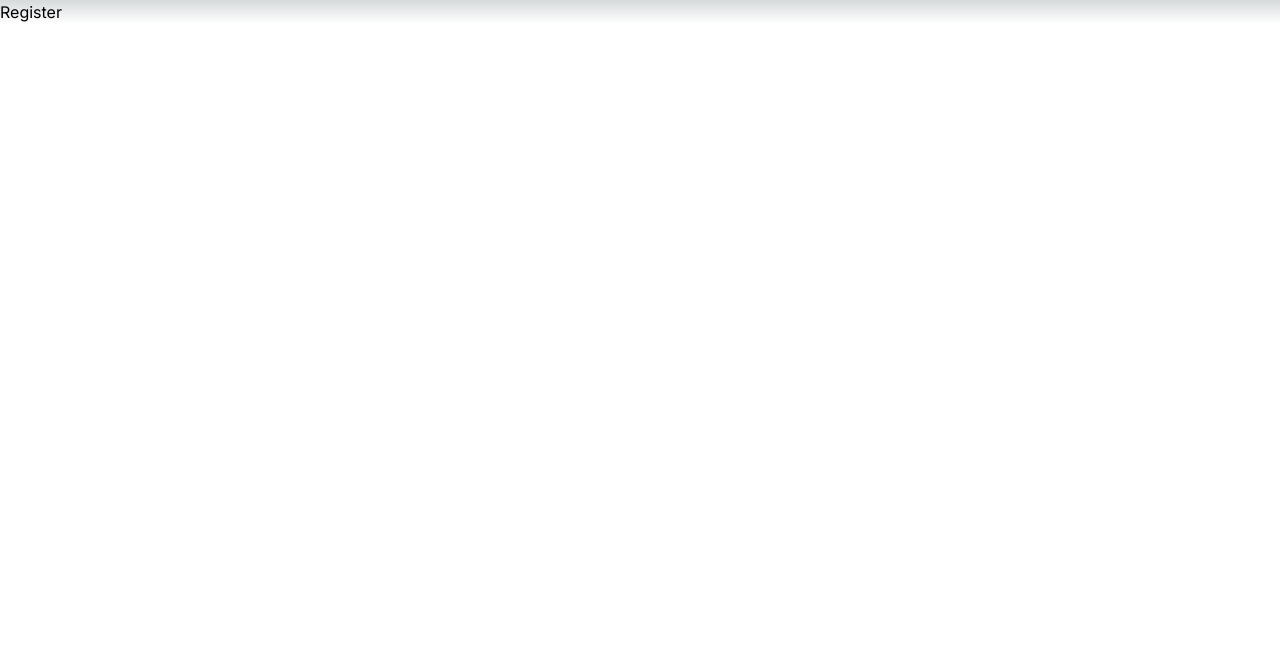
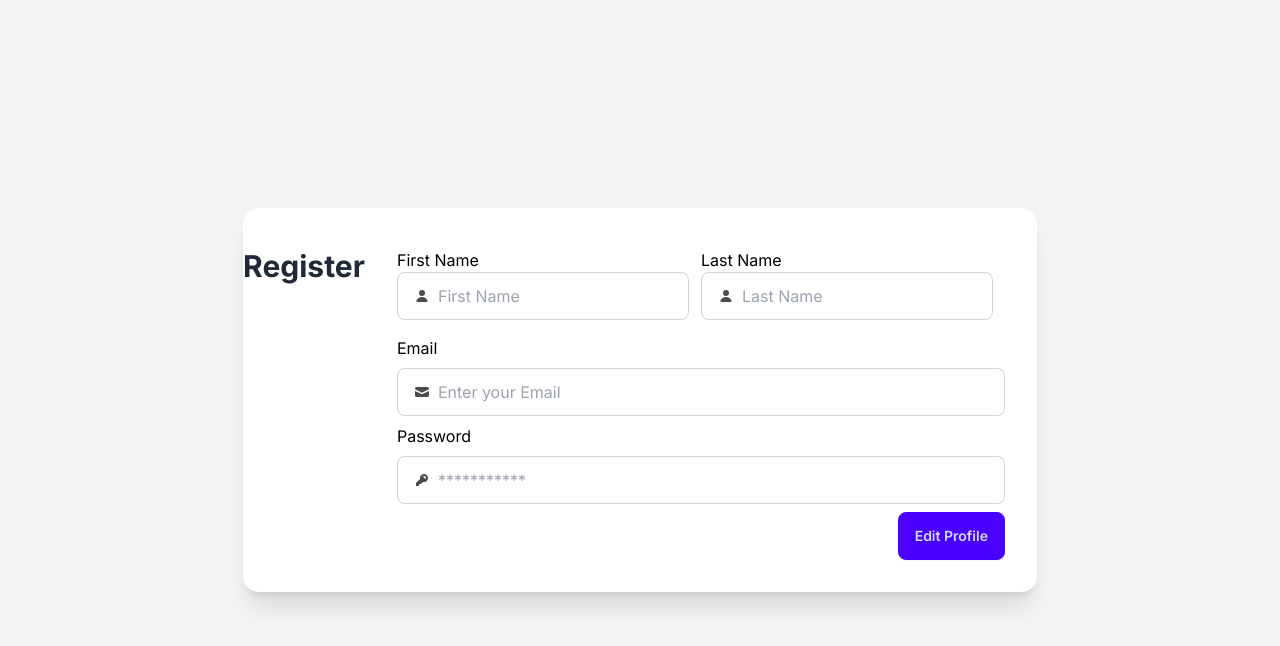
Before and after one commit to ramath-x/next-login, a Next.js app: page /register in a window 1280 px wide. Shown: the top 646 px of the page. Built offline with nearby package versions, Linux system fonts and the light colour scheme.

Commit message:
fornt-end -components RegisterForm

```diff
--- a/app/components/ProfileForm.js
+++ b/app/components/ProfileForm.js
@@ -11,14 +11,31 @@
                 </div>
                 <div className="card-body">
                     <div className="flex flex-row">
-                        <div>
-                            <label className="mt-2 mb-2">First Name</label>
-                            <input className="mt-2 mb-2 input input-bordered w-full max-w-xs" type="text" name="firstName" value="John"></input>
+                        <div className="mt-2 mb-2"> First Name
+                            <label className="mt-1 mb-1 mr-2 input input-bordered flex items-center gap-2">
+                                <svg
+                                    xmlns="http://www.w3.org/2000/svg"
+                                    viewBox="0 0 16 16"
+                                    fill="currentColor"
+                                    className="h-4 w-4 opacity-70">
+                                    <path
+                                        d="M8 8a3 3 0 1 0 0-6 3 3 0 0 0 0 6ZM12.735 14c.618 0 1.093-.561.872-1.139a6.002 6.002 0 0 0-11.215 0c-.22.578.254 1.139.872 1.139h9.47Z" />
+                                </svg>
+                                <input type="text" className="grow" value={"John"} />
+                            </label>
                         </div>
-                        <div>
-
-                            <label className="mt-2 mb-2">Last Name</label>
-                            <input className="mt-2 mb-2 input input-bordered w-full max-w-xs" type="text" name="lastName" value="Doe"></input>
+                        <div className="mt-2 mb-2"> Last Name
+                            <label className="mt-1 mb-1 mr-2 input input-bordered flex items-center gap-2">
+                                <svg
+                                    xmlns="http://www.w3.org/2000/svg"
+                                    viewBox="0 0 16 16"
+                                    fill="currentColor"
+                                    className="h-4 w-4 opacity-70">
+                                    <path
+                                        d="M8 8a3 3 0 1 0 0-6 3 3 0 0 0 0 6ZM12.735 14c.618 0 1.093-.561.872-1.139a6.002 6.002 0 0 0-11.215 0c-.22.578.254 1.139.872 1.139h9.47Z" />
+                                </svg>
+                                <input type="text" className="grow" value={"John"} />
+                            </label>
                         </div>
                     </div>
                     <div className="">
--- a/app/components/RegisterForm.js
+++ b/app/components/RegisterForm.js
@@ -0,0 +1,74 @@
+export default function RegisterForm() {
+    return (
+        <div className="flex items-center justify-center min-h-screen bg-gray-100">
+            <div className="card lg:card-side bg-base-100 shadow-xl">
+                <div className="mt-10 mb-2 text-3xl font-bold text-center text-gray-800">Register</div>
+                <div className="card-body">
+                    <div className="flex flex-row">
+                        <div className="mt-2 mb-2 mr-3"> First Name
+                            <label className="input input-bordered flex items-center gap-2">
+                                <svg
+                                    xmlns="http://www.w3.org/2000/svg"
+                                    viewBox="0 0 16 16"
+                                    fill="currentColor"
+                                    className="h-4 w-4 opacity-70">
+                                    <path
+                                        d="M8 8a3 3 0 1 0 0-6 3 3 0 0 0 0 6ZM12.735 14c.618 0 1.093-.561.872-1.139a6.002 6.002 0 0 0-11.215 0c-.22.578.254 1.139.872 1.139h9.47Z" />
+                                </svg>
+                                <input type="text" className="grow" placeholder="First Name" />
+                            </label>
+                        </div>
+                        <div className="mt-2 mb-2 mr-3"> Last Name
+                            <label className="input input-bordered flex items-center gap-2">
+                                <svg
+                                    xmlns="http://www.w3.org/2000/svg"
+                                    viewBox="0 0 16 16"
+                                    fill="currentColor"
+                                    className="h-4 w-4 opacity-70">
+                                    <path
+                                        d="M8 8a3 3 0 1 0 0-6 3 3 0 0 0 0 6ZM12.735 14c.618 0 1.093-.561.872-1.139a6.002 6.002 0 0 0-11.215 0c-.22.578.254 1.139.872 1.139h9.47Z" />
+                                </svg>
+                                <input type="text" className="grow" placeholder="Last Name" />
+                            </label>
+                        </div>
+                    </div>
+                    <div className="">
+                        Email
+                    </div>
+                    <label className="input input-bordered flex items-center gap-2">
+                        <svg
+                            xmlns="http://www.w3.org/2000/svg"
+                            viewBox="0 0 16 16"
+                            fill="currentColor"
+                            className="h-4 w-4 opacity-70">
+                            <path
+                                d="M2.5 3A1.5 1.5 0 0 0 1 4.5v.793c.026.009.051.02.076.032L7.674 8.51c.206.1.446.1.652 0l6.598-3.185A.755.755 0 0 1 15 5.293V4.5A1.5 1.5 0 0 0 13.5 3h-11Z" />
+                            <path
+                                d="M15 6.954 8.978 9.86a2.25 2.25 0 0 1-1.956 0L1 6.954V11.5A1.5 1.5 0 0 0 2.5 13h11a1.5 1.5 0 0 0 1.5-1.5V6.954Z" />
+                        </svg>
+                        <input type="text" className="grow" placeholder="Enter your Email" />
+                    </label>
+                    <div>
+                        Password
+                    </div>
+                    <label className="input input-bordered flex items-center gap-2">
+                        <svg
+                            xmlns="http://www.w3.org/2000/svg"
+                            viewBox="0 0 16 16"
+                            fill="currentColor"
+                            className="h-4 w-4 opacity-70">
+                            <path
+                                fillRule="evenodd"
+                                d="M14 6a4 4 0 0 1-4.899 3.899l-1.955 1.955a.5.5 0 0 1-.353.146H5v1.5a.5.5 0 0 1-.5.5h-2a.5.5 0 0 1-.5-.5v-2.293a.5.5 0 0 1 .146-.353l3.955-3.955A4 4 0 1 1 14 6Zm-4-2a.75.75 0 0 0 0 1.5.5.5 0 0 1 .5.5.75.75 0 0 0 1.5 0 2 2 0 0 0-2-2Z"
+                                clipRule="evenodd" />
+                        </svg>
+                        <input type="password" className="grow" placeholder="***********" />
+                    </label>
+                    <div className="flex flex-row-reverse">
+                        <button className="btn btn-primary">Edit Profile</button>
+                    </div>
+                </div>
+            </div>
+        </div>
+    );
+}
--- a/app/register/page.js
+++ b/app/register/page.js
@@ -1,3 +1,9 @@
+import RegisterForm from "../components/RegisterForm";
+
 export default function Register() {
-    return <div>Register</div>;
+    return (
+        <>
+            <RegisterForm />
+        </>
+    );
 }
```
